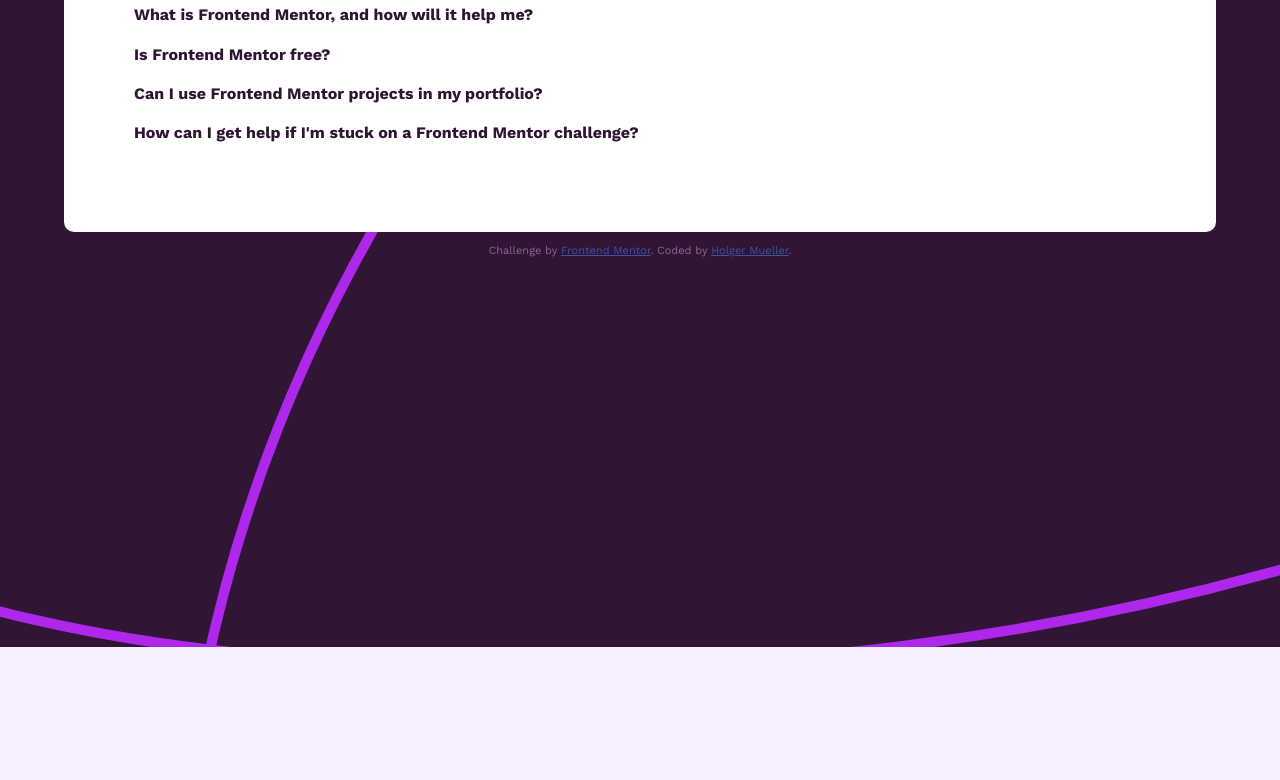
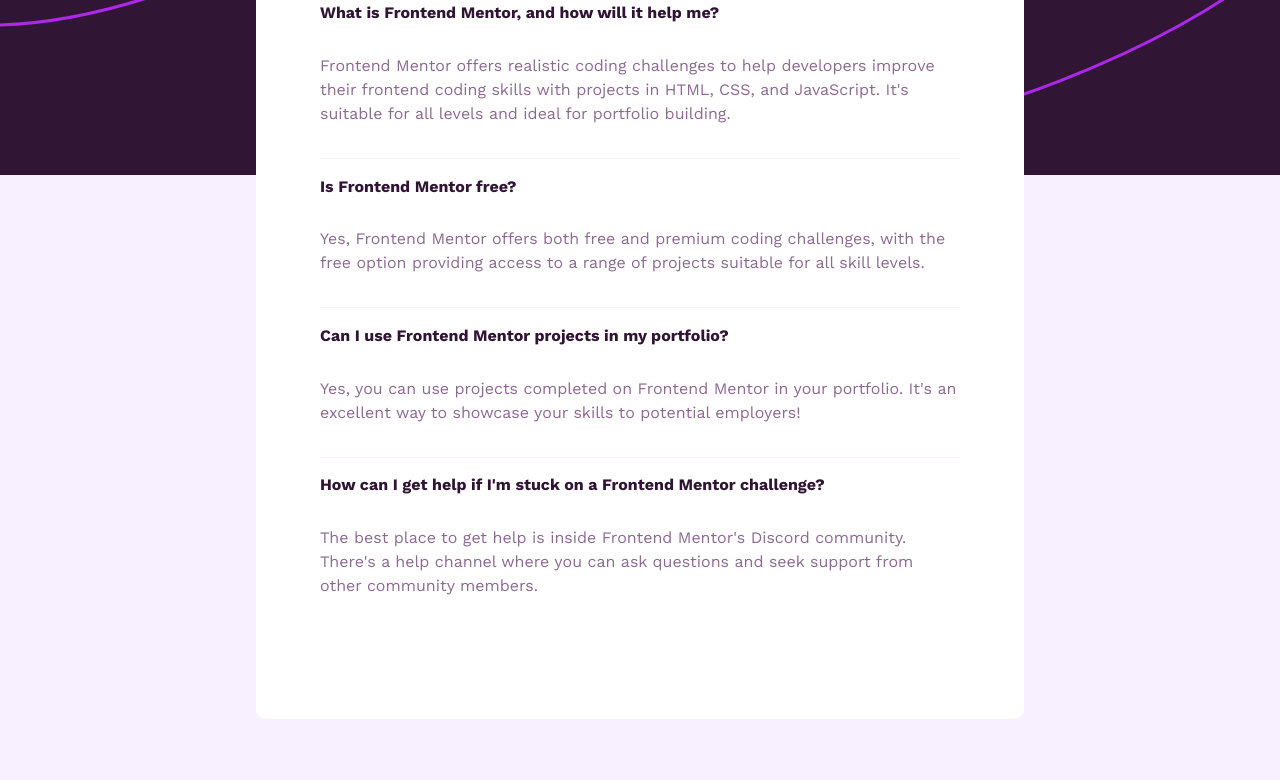
Before and after one commit to Holgermueller/faq-accordion, a plain HTML site: page index.html in a window 1280 px wide. Shown: the part 337-1117 px from the top of the page. Before the commit the page ends 992 px from the top, so only its background shows below. Drawn offline with nearby package versions, Linux system fonts and the light colour scheme.

Commit message:
began desktop layout

```diff
--- a/index.js
+++ b/index.js
@@ -4,12 +4,6 @@
 
 for (let i = 0; acc.length; i++) {
   acc[i].addEventListener("click", function () {
-    this.classList.toggle("active");
-    let panel = this.nextElementSibling;
-    if (panel.style.maxHeight) {
-      panel.style.maxHeight = null;
-    } else {
-      panel.style.maxHeight = panel.scrollHeight + "px";
-    }
+    console.log("click" + i);
   });
 }
--- a/styles.css
+++ b/styles.css
@@ -4,10 +4,10 @@
   margin: 0;
   box-sizing: border-box;
   font-family: "Work Sans", sans-serif;
-  background-color: hsl(275, 100%, 97%);
   background-image: url("assets/images/background-pattern-mobile.svg");
   background-repeat: no-repeat;
-  background-size: contain;
+  background-attachment: fixed;
+  background-color: hsl(275, 100%, 97%);
 }
 
 .container {
@@ -29,6 +29,10 @@
   margin-left: 24px;
 }
 
+h3 {
+  margin-bottom: 18px;
+}
+
 button {
   border: none;
   background-color: transparent;
@@ -36,22 +40,27 @@
   color: hsl(292, 42%, 14%);
   font-weight: 700;
   font-size: 1rem;
+  padding: 0;
+  display: flex;
+  flex-direction: row;
 }
 
 .accordion-icon {
   background-image: url("assets/images/icon-plus.svg");
-  background-size: cover;
+  background-size: 100%;
 }
 
 .panel {
-  display: none;
-  max-height: 0;
-  overflow: hidden;
-  transition: max-height 0.2s ease-out;
+  border-bottom: 1px solid hsl(275, 100%, 97%);
+}
+
+.panel:last-of-type {
+  border-bottom: none;
 }
 
 p {
   color: hsl(292, 16%, 49%);
+  margin: 5% 0;
 }
 
 .attribution {
@@ -61,3 +70,19 @@
 .attribution a {
   color: hsl(228, 45%, 44%);
 }
+
+@media screen and (min-width: 600px) {
+  body,
+  html {
+    background-image: url("assets/images/background-pattern-desktop.svg");
+  }
+
+  .container {
+    width: 60%;
+  }
+
+  button:hover {
+    cursor: pointer;
+    color: hsl(287, 35%, 48%);
+  }
+}
```
